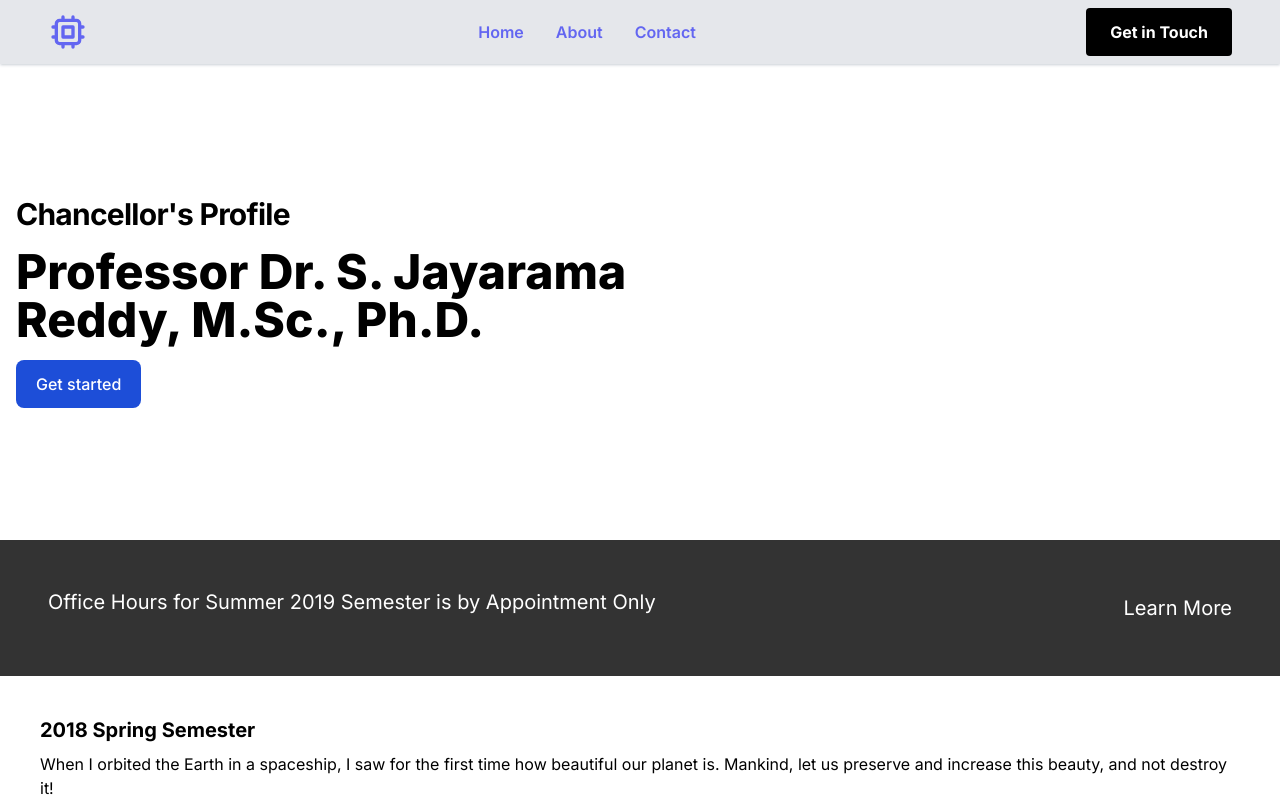
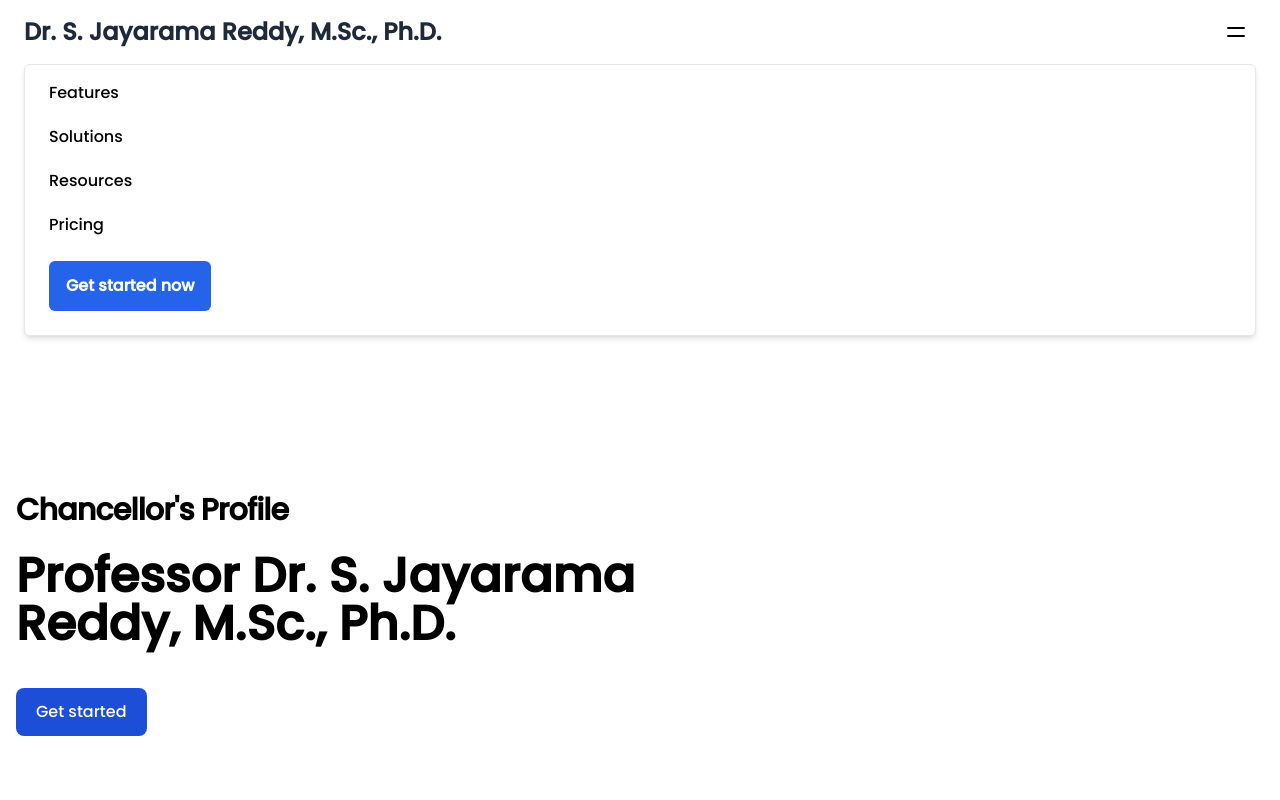
Before and after one commit to balaji-sivasakthi/professor-blog, a Next.js app in the folder front-end/: page / in a window 1280 px wide. Shown: the top 800 px of the page. Built offline with nearby package versions, Linux system fonts and the light colour scheme.

Commit message:
fix: blog

```diff
--- a/front-end/src/app/layout.tsx
+++ b/front-end/src/app/layout.tsx
@@ -1,10 +1,14 @@
 import type { Metadata } from "next";
-import { Inter } from "next/font/google";
+import { Poppins } from "next/font/google";
 import Header from "@professor-blog/components/Header";
 import "./globals.css";
 import Footer from "@professor-blog/components/Footer";
 
-const inter = Inter({ subsets: ["latin"] });
+const font = Poppins({
+  weight: "500",
+  style: "italic",
+  subsets: ["latin"],
+});
 
 export const metadata: Metadata = {
   title: "Professor Dr S Jayarama Reddy M.Sc., Ph.D.",
@@ -18,12 +22,10 @@
 }>) {
   return (
     <html lang="en">
-      <body className={inter.className}>
-
+      <body className={font.className}>
         <Header />
         {children}
         <Footer />
-
       </body>
     </html>
   );
--- a/front-end/src/components/Header/nav-bar.components.tsx
+++ b/front-end/src/components/Header/nav-bar.components.tsx
@@ -1,8 +1,6 @@
 "use client";
-import Link from "next/link";
 import { usePathname } from "next/navigation";
 import React, { useState } from "react";
-import { GiHamburgerMenu } from "react-icons/gi";
 
 function Navbar() {
   const pathName = usePathname();
@@ -13,13 +11,24 @@
   };
 
   return (
-    <div className="">
-      <nav className="bg-gray-200 shadow shadow-gray-300 w-100 px-8 md:px-auto">
-        <div className="md:h-16 h-28 mx-auto md:px-4 container flex items-center justify-between flex-wrap md:flex-nowrap">
-          <div className="text-indigo-500 md:order-1">
+    <header className="pb-6 bg-white lg:pb-0">
+      <div className="px-4 mx-auto max-w-7xl sm:px-6 lg:px-8">
+        <nav className="flex items-center justify-between h-16 lg:h-20">
+          <div className="flex-shrink-0">
+            <a href="#" title="" className="flex text-slate-800">
+              <h1 className="font-bold text-2xl">
+                Dr. S. Jayarama Reddy, M.Sc., Ph.D.
+              </h1>
+            </a>
+          </div>
+
+          <button
+            type="button"
+            className="inline-flex p-2 text-black transition-all duration-200 rounded-md lg:hidden focus:bg-gray-100 hover:bg-gray-100"
+          >
             <svg
+              className="block w-6 h-6"
               xmlns="http://www.w3.org/2000/svg"
-              className="h-10 w-10"
               fill="none"
               viewBox="0 0 24 24"
               stroke="currentColor"
@@ -28,33 +37,126 @@
                 stroke-linecap="round"
                 stroke-linejoin="round"
                 stroke-width="2"
-                d="M9 3v2m6-2v2M9 19v2m6-2v2M5 9H3m2 6H3m18-6h-2m2 6h-2M7 19h10a2 2 0 002-2V7a2 2 0 00-2-2H7a2 2 0 00-2 2v10a2 2 0 002 2zM9 9h6v6H9V9z"
+                d="M4 8h16M4 16h16"
               />
             </svg>
+
+            <svg
+              className="hidden w-6 h-6"
+              xmlns="http://www.w3.org/2000/svg"
+              fill="none"
+              viewBox="0 0 24 24"
+              stroke="currentColor"
+            >
+              <path
+                stroke-linecap="round"
+                stroke-linejoin="round"
+                stroke-width="2"
+                d="M6 18L18 6M6 6l12 12"
+              />
+            </svg>
+          </button>
+
+          <div className="hidden lg:flex lg:items-center lg:ml-auto lg:space-x-10">
+            <a
+              href="#"
+              title=""
+              className="text-base font-medium text-black transition-all duration-200 hover:text-blue-600 focus:text-blue-600"
+            >
+              Home
+            </a>
+
+            <a
+              href="#"
+              title=""
+              className="text-base font-medium text-black transition-all duration-200 hover:text-blue-600 focus:text-blue-600"
+            >
+              About
+            </a>
+
+            <a
+              href="#"
+              title=""
+              className="text-base font-medium text-black transition-all duration-200 hover:text-blue-600 focus:text-blue-600"
+            >
+              Blogs
+            </a>
+
+            <a
+              href="#"
+              title=""
+              className="text-base font-medium text-black transition-all duration-200 hover:text-blue-600 focus:text-blue-600"
+            >
+              Contact
+            </a>
           </div>
-          <div className="text-gray-500 order-3 w-full md:w-auto md:order-2">
-            <ul className="flex font-semibold justify-between">
-              <Link href="/" className="md:px-4 md:py-2 text-indigo-500">
-                Home
-              </Link>
-              {/* Blog feature disabled due to incompletion */}
-              {/* <Link href="/blog" className="md:px-4 md:py-2 text-indigo-500">Blog</Link> */}
-              <Link href="/about" className="md:px-4 md:py-2 text-indigo-500">
-                About
-              </Link>
-              <Link href="/contact" className="md:px-4 md:py-2 text-indigo-500">
-                Contact
-              </Link>
-            </ul>
+
+          <a
+            href="#"
+            title=""
+            className="items-center justify-center hidden px-4 py-3 ml-10 text-base font-semibold text-white transition-all duration-200 bg-blue-600 border border-transparent rounded-md lg:inline-flex hover:bg-blue-700 focus:bg-blue-700"
+            role="button"
+          >
+            {" "}
+            Get started now{" "}
+          </a>
+        </nav>
+
+        <nav className="pt-4 pb-6 bg-white border border-gray-200 rounded-md shadow-md lg:hidden">
+          <div className="flow-root">
+            <div className="flex flex-col px-6 -my-2 space-y-1">
+              <a
+                href="#"
+                title=""
+                className="inline-flex py-2 text-base font-medium text-black transition-all duration-200 hover:text-blue-600 focus:text-blue-600"
+              >
+                {" "}
+                Features{" "}
+              </a>
+
+              <a
+                href="#"
+                title=""
+                className="inline-flex py-2 text-base font-medium text-black transition-all duration-200 hover:text-blue-600 focus:text-blue-600"
+              >
+                {" "}
+                Solutions{" "}
+              </a>
+
+              <a
+                href="#"
+                title=""
+                className="inline-flex py-2 text-base font-medium text-black transition-all duration-200 hover:text-blue-600 focus:text-blue-600"
+              >
+                {" "}
+                Resources{" "}
+              </a>
+
+              <a
+                href="#"
+                title=""
+                className="inline-flex py-2 text-base font-medium text-black transition-all duration-200 hover:text-blue-600 focus:text-blue-600"
+              >
+                {" "}
+                Pricing{" "}
+              </a>
+            </div>
           </div>
-          <div className="order-2 md:order-3">
-            <button className="bg-black hover:bg-gray-700 text-white font-bold px-4 xl:px-6 py-2 xl:py-3 rounded">
-              Get in Touch
-            </button>
+
+          <div className="px-6 mt-6">
+            <a
+              href="#"
+              title=""
+              className="inline-flex justify-center px-4 py-3 text-base font-semibold text-white transition-all duration-200 bg-blue-600 border border-transparent rounded-md tems-center hover:bg-blue-700 focus:bg-blue-700"
+              role="button"
+            >
+              {" "}
+              Get started now{" "}
+            </a>
           </div>
-        </div>
-      </nav>
-    </div>
+        </nav>
+      </div>
+    </header>
   );
 }
 
--- a/front-end/src/components/Hero/index.tsx
+++ b/front-end/src/components/Hero/index.tsx
@@ -5,10 +5,10 @@
     <section className="dark:bg-gray-900 w-full">
       <div className="grid max-w-screen-xl px-4 py-8 mx-auto my-[100px] lg:gap-8 xl:gap-0 lg:py-16 lg:grid-cols-12">
         <div className="mr-auto place-self-center lg:col-span-7">
-          <h1 className="max-w-2xl mb-4 text-2xl font-bold tracking-tight leading-none md:text-3xl xl:text-3xl dark:text-white">
+          <h1 className="max-w-2xl mb-6 text-2xl font-bold tracking-tight leading-none md:text-3xl xl:text-3xl dark:text-white">
             Chancellor&apos;s Profile
           </h1>
-          <h1 className="max-w-2xl mb-4 text-3xl font-extrabold md:text-5xl xl:text-5xl dark:text-white">
+          <h1 className="max-w-2xl mb-10 text-3xl font-extrabold md:text-5xl xl:text-5xl dark:text-white">
             Professor Dr. S. Jayarama Reddy, M.Sc., Ph.D.
           </h1>
           <a
```
